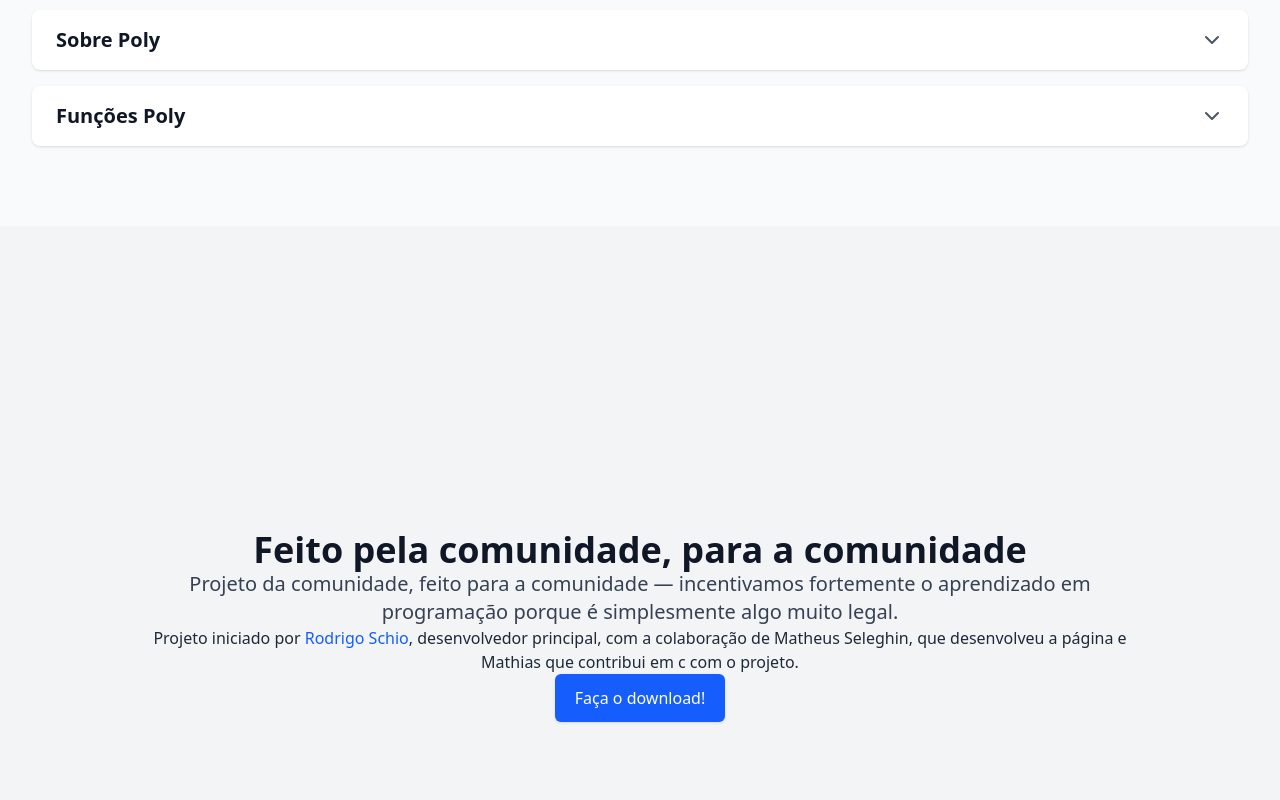
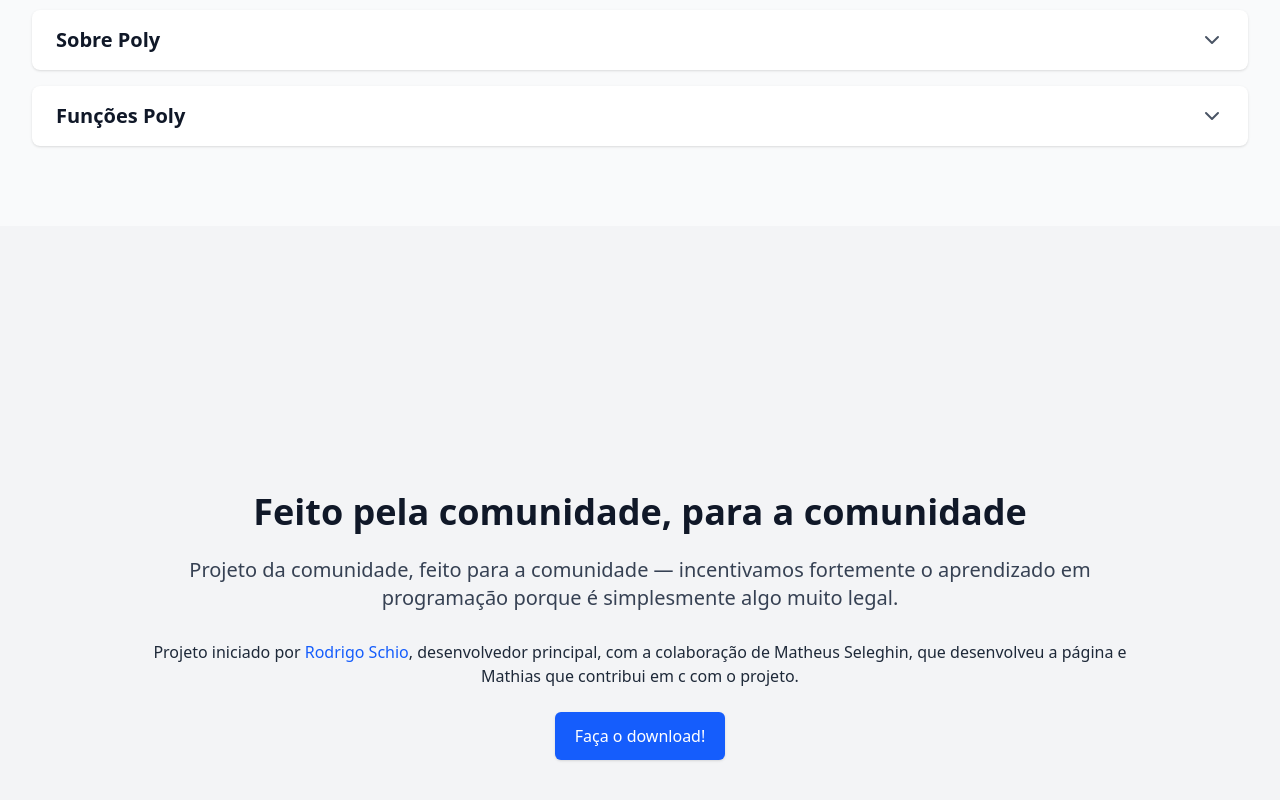
Before and after one commit to theselegadev/lp-poly, a React (Vite) app: page / in a window 1280 px wide. Shown: the part 1414-2214 px from the top of the page. Built offline with nearby package versions, Linux system fonts and the light colour scheme.

Commit message:
ajusta espaçamento about section

```diff
--- a/src/components/sections/AboutSection.jsx
+++ b/src/components/sections/AboutSection.jsx
@@ -4,13 +4,13 @@ const AboutSection = () => {
     <section id="about" className="min-h-screen flex items-center py-20 bg-gray-100">
       <div className="container mx-auto px-6">
         <div className="max-w-5xl mx-auto text-center">
-          <h2 className="text-4xl font-extrabold text-gray-900 ">
+          <h2 className="text-4xl font-extrabold text-gray-900 mb-6">
             Feito pela comunidade, para a comunidade
           </h2>
-          <p className="text-xl text-gray-700">
+          <p className="text-xl text-gray-700 mb-7">
             Projeto da comunidade, feito para a comunidade — incentivamos fortemente o aprendizado em programação porque é simplesmente algo muito legal.
           </p>
-          <p className="text-md text-gray-800 ">
+          <p className="text-md text-gray-800 mb-6">
             Projeto iniciado por <span className="text-blue-600">Rodrigo Schio</span>, desenvolvedor principal, com a colaboração de Matheus Seleghin, que desenvolveu a página e Mathias que contribui em c com o projeto.
           </p>
 
```
